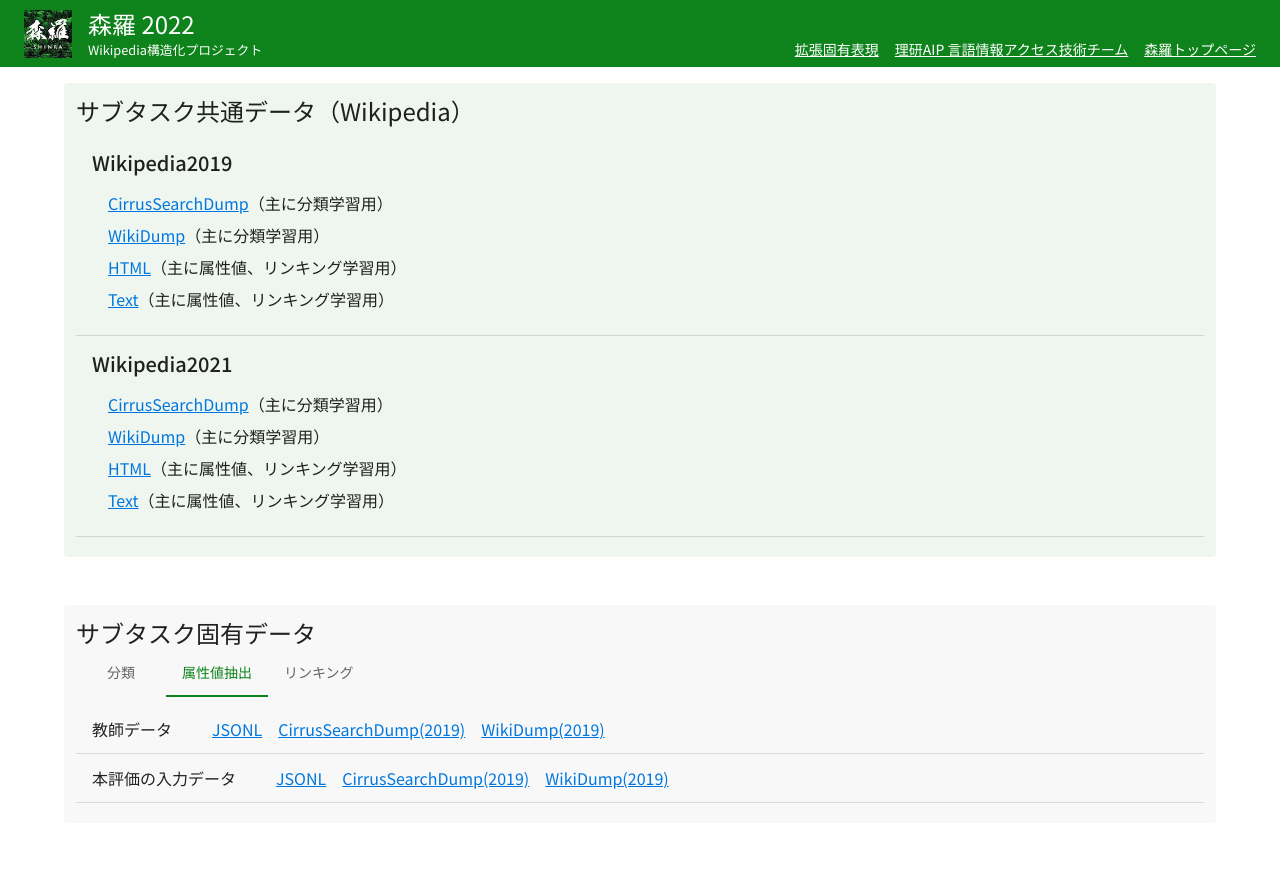
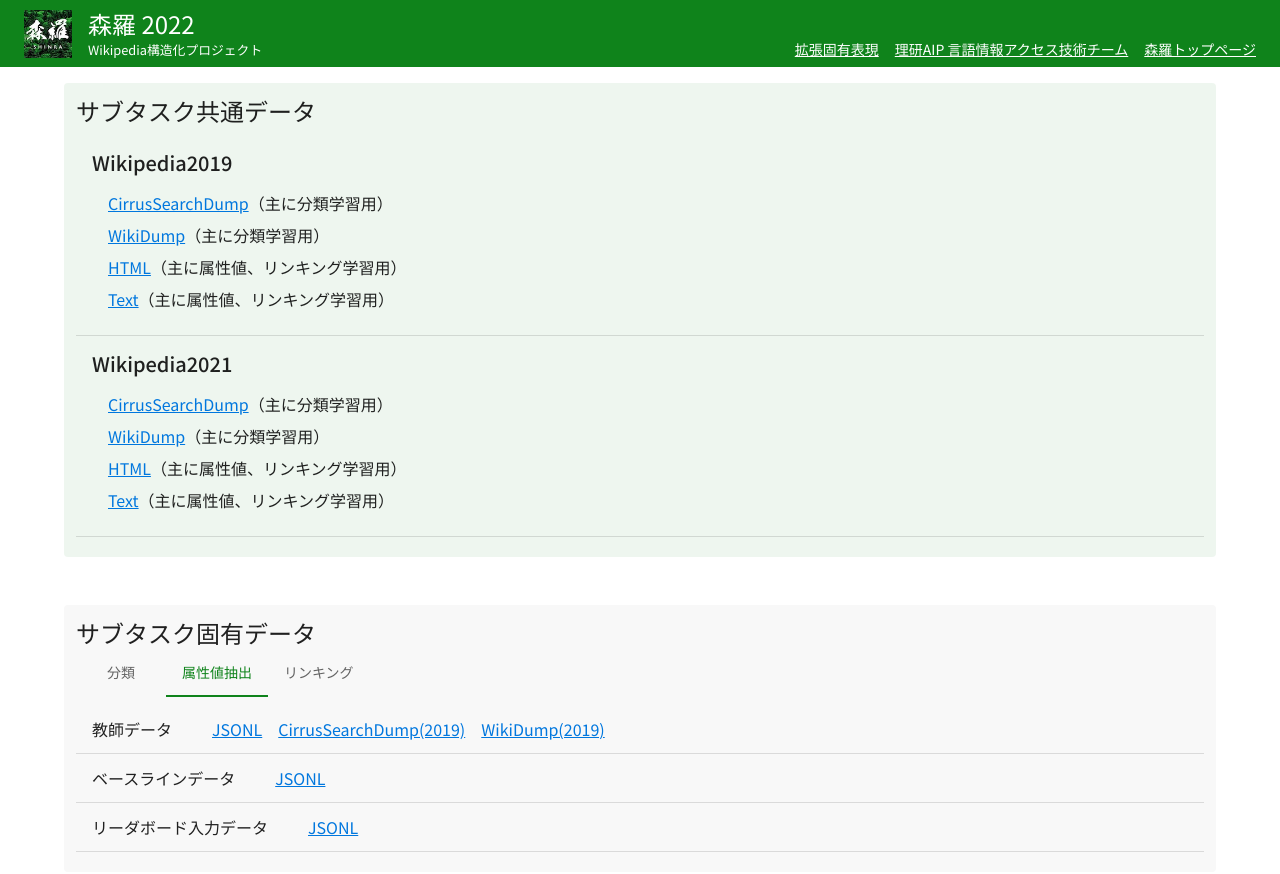
Before and after one commit to besna-institute/udagawa-shinra-project, a Next.js app: page /data-download in a window 1280 px wide. Both pictures are taken after a click on the tab "属性値抽出". Shown: the top 874 px of the page. Before the commit the page ends 839 px from the top, so only its background shows below. Built offline with nearby package versions, Linux system fonts and the light colour scheme.

Commit message:
Fix data-download

```diff
--- a/pages/data-download.tsx
+++ b/pages/data-download.tsx
@@ -137,17 +137,21 @@ const subtaskUniqueItems: TabItem[] = [
               />
             </>,
             <>
-              本評価の入力データ
+              ベースラインデータ
               <InlineList
                 items={[
                   <a key="JSONL" href="">
                     JSONL
                   </a>,
-                  <a key="CirrusSearchDump" href="">
-                    CirrusSearchDump(2019)
-                  </a>,
-                  <a key="WikiDump" href="">
-                    WikiDump(2019)
+                ]}
+              />
+            </>,
+            <>
+              リーダボード入力データ
+              <InlineList
+                items={[
+                  <a key="JSONL" href="">
+                    JSONL
                   </a>,
                 ]}
               />
@@ -165,7 +169,7 @@ const subtaskUniqueItems: TabItem[] = [
           divider
           items={[
             <>
-              教師データ
+              サンプルデータ
               <InlineList
                 items={[
                   <a key="JSONL" href="">
@@ -176,6 +180,26 @@ const subtaskUniqueItems: TabItem[] = [
                   </a>,
                   <a key="WikiDump" href="">
                     WikiDump(2019)
+                  </a>,
+                ]}
+              />
+            </>,
+            <>
+              ベースラインデータ
+              <InlineList
+                items={[
+                  <a key="JSONL" href="">
+                    JSONL
+                  </a>,
+                ]}
+              />
+            </>,
+            <>
+              リーダボード入力データ
+              <InlineList
+                items={[
+                  <a key="JSONL" href="">
+                    JSONL
                   </a>,
                 ]}
               />
@@ -207,7 +231,7 @@ const DataDownload: NextPage = () => {
         }}
         theme="green"
       >
-        <h2 id="subtask-common">サブタスク共通データ（Wikipedia）</h2>
+        <h2 id="subtask-common">サブタスク共通データ</h2>
         <SingleLineList items={subtaskCommonItems} divider />
       </ContentBox>
       <ContentBox
```
